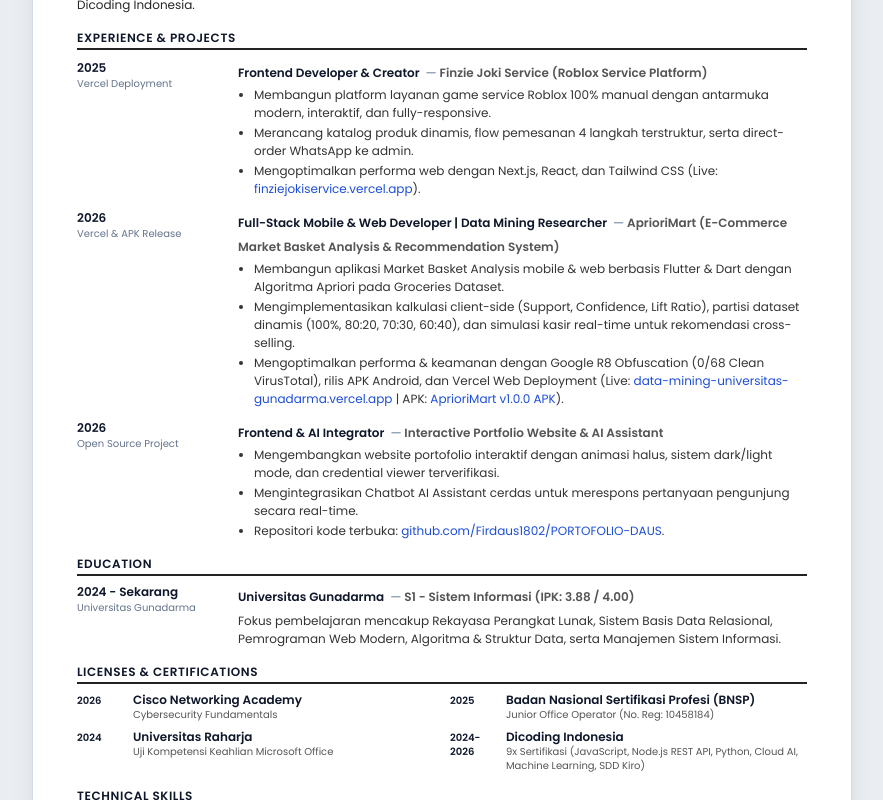
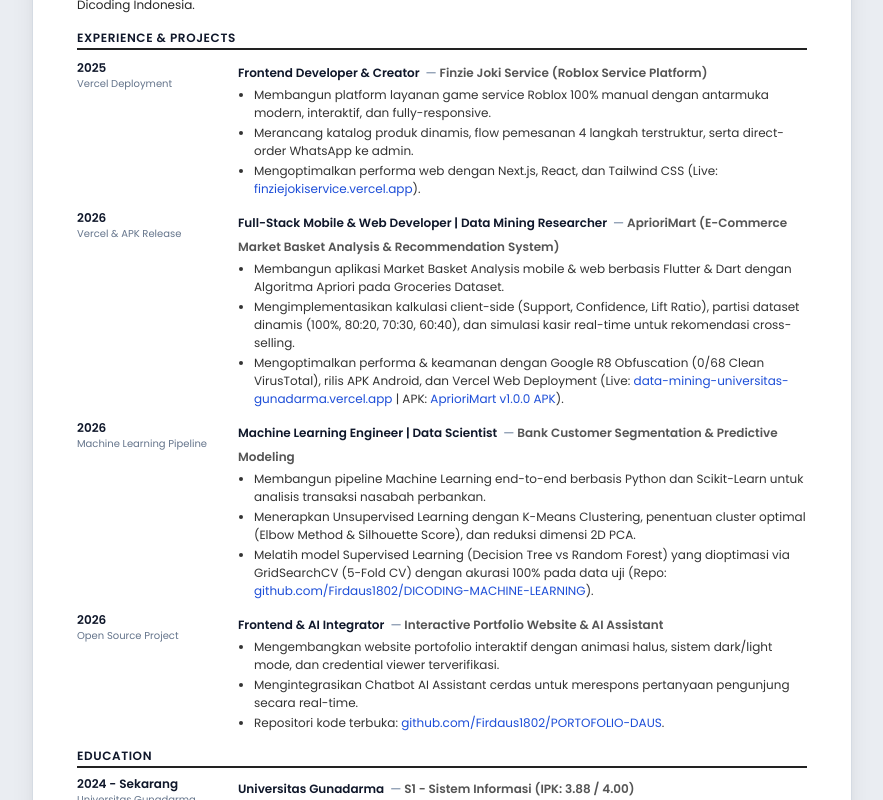
Before and after one commit to Firdaus1802/PORTOFOLIO-DAUS, a Next.js app: page /cv in a window 1280 px wide. Shown: the part 449-1249 px from the top of the page, without its empty margins (198-1081 px from the left). Built offline with nearby package versions, Linux system fonts and the light colour scheme; no server answers.

Commit message:
feat(project): add Bank Customer Segmentation & Machine Learning Pipeline project to portfolio, CV, and AI assistant

```diff
--- a/app/api/chat/route.ts
+++ b/app/api/chat/route.ts
@@ -48,7 +48,12 @@ function getSmartFallbackResponse(query: string): string {
 • **Arsitektur & Tech Stack:** Flutter, Dart, Google R8 ProGuard, Algoritma Apriori, Vercel, GitHub.
 • **Fitur & Solusi:** Aplikasi Market Basket Analysis mobile dan web dengan Algoritma Apriori pada Groceries Dataset. Menghitung Support, Confidence, dan Lift Ratio secara client-side, simulasi kasir cross-selling real-time, partisi dataset dinamis (100%, 80:20, 70:30, 60:40), dan proteksi Google R8 (0/68 Clean VirusTotal).
 
-3. **Interactive Portfolio Website & AI Assistant**
+3. **Bank Customer Segmentation & Machine Learning Pipeline**
+• **Repositori GitHub:** [github.com/Firdaus1802/DICODING-MACHINE-LEARNING](https://github.com/Firdaus1802/DICODING-MACHINE-LEARNING)
+• **Arsitektur & Tech Stack:** Python, Scikit-Learn, K-Means Clustering, PCA, Decision Tree, Random Forest, GridSearchCV, Pandas, NumPy.
+• **Fitur & Solusi:** End-to-end Machine Learning pipeline untuk segmentasi nasabah bank (K-Means, Elbow Method, PCA 2D) dan klasifikasi prediktif (Decision Tree & Random Forest dengan 5-Fold GridSearchCV) yang mencapai akurasi 100% pada data uji.
+
+4. **Interactive Portfolio Website & AI Assistant**
 • **Tautan Kode:** [github.com/Firdaus1802/PORTOFOLIO-DAUS](https://github.com/Firdaus1802/PORTOFOLIO-DAUS)
 • **Arsitektur & Tech Stack:** Next.js, TypeScript, Tailwind CSS, Framer Motion, Edge AI.
 • **Fitur & Solusi:** Web portofolio interaktif dengan animasi halus, credential viewer terverifikasi, dan Chatbot AI Assistant cerdas.`
@@ -264,7 +269,7 @@ Silakan pilih direktori informasi yang ingin Anda akses:
 
 Silakan pilih direktori informasi yang ingin Anda akses:
 • **Profil & Latar Belakang Akademik** (S1 Sistem Informasi di Gunadarma IPK 3.88)
-• **Portofolio Proyek & Arsitektur Kode** (Finzie Joki Service, AprioriMart Market Basket Analysis)
+• **Portofolio Proyek & Arsitektur Kode** (Finzie Joki Service, AprioriMart, Machine Learning Pipeline)
 • **Spesialisasi Tech Stack & Database** (React, Next.js, Flutter, Supabase, Node.js)
 • **Lisensi & Sertifikasi Industri Resmi** (12 Lisensi Terverifikasi)
 • **Curriculum Vitae (CV) Resmi** (Tersedia Format Cetak A4)
--- a/app/contact.tsx
+++ b/app/contact.tsx
@@ -135,6 +135,7 @@ Gunakan panduan informasi berikut tentang Firdaus untuk menjawab pertanyaan:
 5. **Proyek Utama**:
    - Finzie Joki Service: Platform website layanan joki dan servis game Roblox (CDID, DDS, Eagle Nation) yang dibangun menggunakan Next.js, React, dan Tailwind CSS, serta di-deploy secara publik di Vercel (https://finziejokiservice.vercel.app/).
    - AprioriMart: Aplikasi Market Basket Analysis & Recommendation System berbasis mobile dan web menggunakan Flutter, Dart, dan Algoritma Apriori pada Groceries Dataset. Dilengkapi simulasi kasir real-time cross-selling, partisi dataset dinamis (100%, 80:20, 70:30, 60:40), Google R8 Obfuscation (0/68 Clean Bebas Malware di VirusTotal), Vercel Live Demo (https://data-mining-universitas-gunadarma.vercel.app/), rilis APK Android (https://github.com/Firdaus1802/data-mining-universitas-gunadarma/releases/download/v1.0.0/AprioriMart-v1.0.0.apk), dan repositori GitHub (https://github.com/Firdaus1802/data-mining-universitas-gunadarma).
+   - Bank Customer Segmentation & Machine Learning Pipeline: Pipeline Machine Learning end-to-end berbasis Python dan Scikit-Learn yang mengintegrasikan segmentasi nasabah bank (Unsupervised K-Means, Elbow Method, PCA 2D) dan model prediksi cluster (Supervised Decision Tree & Random Forest dengan 5-Fold GridSearchCV) dengan akurasi 100% pada data uji, berlisensi resmi Dicoding (https://github.com/Firdaus1802/DICODING-MACHINE-LEARNING).
 
 Aturan Tambahan: Jawab langsung ke intinya, akurat sesuai data di atas, jangan mengarang data palsu, dan pertahankan nada bicara profesional tanpa emoticon.`
       },
--- a/app/cv/page.tsx
+++ b/app/cv/page.tsx
@@ -155,6 +155,28 @@ export default function CVPage() {
             </div>
           </div>
 
+          <div className="grid grid-cols-1 sm:grid-cols-[145px_1fr] print:grid-cols-[145px_1fr] gap-1 sm:gap-4 mb-3">
+            <div>
+              <span className="block text-xs font-extrabold text-[#0f172a]">2026</span>
+              <span className="block text-[10px] text-[#64748b]">Machine Learning Pipeline</span>
+            </div>
+            <div>
+              <div className="mb-0.5">
+                <h3 className="text-xs font-extrabold text-[#0f172a] inline">
+                  Machine Learning Engineer | Data Scientist
+                </h3>
+                <span className="text-xs font-semibold text-[#555555] inline ml-1.5 before:content-['—_'] before:text-[#94a3b8]">
+                  Bank Customer Segmentation & Predictive Modeling
+                </span>
+              </div>
+              <ul className="list-disc pl-4 text-xs text-[#333333] space-y-0.5 leading-normal">
+                <li>Membangun pipeline Machine Learning end-to-end berbasis Python dan Scikit-Learn untuk analisis transaksi nasabah perbankan.</li>
+                <li>Menerapkan Unsupervised Learning dengan K-Means Clustering, penentuan cluster optimal (Elbow Method & Silhouette Score), dan reduksi dimensi 2D PCA.</li>
+                <li>Melatih model Supervised Learning (Decision Tree vs Random Forest) yang dioptimasi via GridSearchCV (5-Fold CV) dengan akurasi 100% pada data uji (Repo: <a href="https://github.com/Firdaus1802/DICODING-MACHINE-LEARNING" target="_blank" rel="noopener noreferrer" className="text-[#1d4ed8] hover:underline">github.com/Firdaus1802/DICODING-MACHINE-LEARNING</a>).</li>
+              </ul>
+            </div>
+          </div>
+
           <div className="grid grid-cols-1 sm:grid-cols-[145px_1fr] print:grid-cols-[145px_1fr] gap-1 sm:gap-4">
             <div>
               <span className="block text-xs font-extrabold text-[#0f172a]">2026</span>
--- a/app/project.tsx
+++ b/app/project.tsx
@@ -32,7 +32,7 @@ export default function Project() {
           </div>
         </FadeDown>
 
-        <div className="max-w-7xl mx-auto px-6 md:px-12 grid grid-cols-1 lg:grid-cols-2 gap-8 items-stretch">
+        <div className="max-w-7xl mx-auto px-6 md:px-12 grid grid-cols-1 md:grid-cols-2 lg:grid-cols-3 gap-8 items-stretch">
           {projects.map((project, idx) => (
             <FadeUp key={project.id} delay={idx * 0.15}>
               <GlareHover className="group flex flex-col h-full bg-background border border-text-secondary/20 hover:border-text-primary/50 rounded-2xl overflow-hidden transition-all duration-500 shadow-sm hover:shadow-2xl">
@@ -95,7 +95,7 @@ export default function Project() {
                       target="_blank"
                       rel="noopener noreferrer"
                       className="p-2 border border-text-secondary/20 rounded-full text-text-secondary hover:text-background hover:bg-text-primary hover:border-text-primary transition-all duration-300 cursor-pointer"
-                      title="Open Live Website"
+                      title={project.liveDemoUrl.includes("github.com") ? "View Repository on GitHub" : "Open Live Website"}
                     >
                       <svg className="w-4 h-4" fill="none" stroke="currentColor" viewBox="0 0 24 24">
                         <path strokeLinecap="round" strokeLinejoin="round" strokeWidth="2" d="M10 6H6a2 2 0 00-2 2v10a2 2 0 002 2h10a2 2 0 002-2v-4M14 4h6m0 0v6m0-6L10 14" />
@@ -212,7 +212,7 @@ export default function Project() {
                     rel="noopener noreferrer"
                     className="flex-1 min-w-[160px] text-center font-bold text-sm tracking-widest uppercase bg-text-primary text-background py-3.5 px-4 rounded-xl hover:opacity-90 hover:-translate-y-0.5 transition-all duration-300 shadow-md cursor-pointer flex items-center justify-center gap-2"
                   >
-                    <span>Open Live Demo</span>
+                    <span>{selectedProject.liveDemoUrl.includes("github.com") ? "View on GitHub" : "Open Live Demo"}</span>
                     <svg className="w-4 h-4 shrink-0" fill="none" stroke="currentColor" viewBox="0 0 24 24">
                       <path strokeLinecap="round" strokeLinejoin="round" strokeWidth="2" d="M10 6H6a2 2 0 00-2 2v10a2 2 0 002 2h10a2 2 0 002-2v-4M14 4h6m0 0v6m0-6L10 14" />
                     </svg>
@@ -318,4 +318,27 @@ const projects: ProjectItem[] = [
     liveDemoUrl: "https://data-mining-universitas-gunadarma.vercel.app",
     apkUrl: "https://github.com/Firdaus1802/data-mining-universitas-gunadarma/releases/download/v1.0.0/AprioriMart-v1.0.0.apk",
   },
+  {
+    id: "bank-customer-ml",
+    number: "03",
+    title: "Bank Customer Segmentation & Machine Learning Pipeline",
+    badge: "GITHUB REPOSITORY • MACHINE LEARNING PIPELINE",
+    badgeColor: "text-blue-500",
+    shortDescription: "Pipeline Machine Learning end-to-end untuk segmentasi nasabah bank (K-Means & PCA) dan prediksi cluster klasifikasi (Random Forest & Decision Tree) dengan akurasi 100%.",
+    fullDescription: "Proyek Machine Learning end-to-end yang mengintegrasikan analisis segmentasi nasabah perbankan (Unsupervised Learning) dan pemodelan klasifikasi prediktif (Supervised Learning). Menjalankan pipeline komprehensif mulai dari Exploratory Data Analysis (EDA), pembersihan data & outlier handling (IQR), feature scaling (StandardScaler), penentuan cluster optimal (Elbow Method & Silhouette Score), reduksi dimensi 2D dengan PCA, hingga evaluasi model klasifikasi (Decision Tree vs Random Forest) yang dioptimasi dengan 5-Fold Cross Validation GridSearchCV, menghasilkan akurasi 100% pada data uji.",
+    createdAt: "2026",
+    liveDomain: "github.com/Firdaus1802/DICODING-MACHINE-LEARNING",
+    imagePath: "/images/project-machine-learning.png",
+    features: [
+      "Segmentasi Nasabah (K-Means Clustering & KElbowVisualizer)",
+      "Reduksi Dimensi 2D dengan Principal Component Analysis (PCA)",
+      "Pembersihan Data, IQR Outlier Handling & StandardScaler",
+      "Model Klasifikasi Decision Tree & Random Forest",
+      "Hyperparameter Tuning dengan GridSearchCV (5-Fold CV)",
+      "Evaluasi Metrik Akurasi 100%, Precision, Recall & F1-Score",
+    ],
+    tech: ["Python", "Scikit-Learn", "K-Means", "Random Forest", "PCA", "GridSearchCV", "Pandas", "NumPy"],
+    githubUrl: "https://github.com/Firdaus1802/DICODING-MACHINE-LEARNING",
+    liveDemoUrl: "https://github.com/Firdaus1802/DICODING-MACHINE-LEARNING",
+  },
 ]
--- a/public/cv-html/index.html
+++ b/public/cv-html/index.html
@@ -103,6 +103,24 @@
             <li>Membangun aplikasi Market Basket Analysis mobile & web berbasis Flutter & Dart dengan Algoritma Apriori pada Groceries Dataset.</li>
             <li>Mengimplementasikan kalkulasi client-side (Support, Confidence, Lift Ratio), partisi dataset dinamis (100%, 80:20, 70:30, 60:40), dan simulasi kasir real-time untuk rekomendasi cross-selling.</li>
             <li>Mengoptimalkan performa & keamanan dengan Google R8 Obfuscation (0/68 Clean VirusTotal), rilis APK Android, dan Vercel Web Deployment (Live: <a href="https://data-mining-universitas-gunadarma.vercel.app" target="_blank">data-mining-universitas-gunadarma.vercel.app</a> | APK: <a href="https://github.com/Firdaus1802/data-mining-universitas-gunadarma/releases/download/v1.0.0/AprioriMart-v1.0.0.apk" target="_blank">AprioriMart v1.0.0 APK</a>).</li>
+          </ul>
+        </div>
+      </div>
+
+      <div class="entry-row">
+        <div class="entry-left">
+          <span class="entry-period">2026</span>
+          <span class="entry-meta">Machine Learning Pipeline</span>
+        </div>
+        <div class="entry-right">
+          <div class="entry-header">
+            <h3 class="entry-title">Machine Learning Engineer | Data Scientist</h3>
+            <span class="entry-subtitle">Bank Customer Segmentation & Predictive Modeling</span>
+          </div>
+          <ul class="entry-bullets">
+            <li>Membangun pipeline Machine Learning end-to-end berbasis Python dan Scikit-Learn untuk analisis transaksi nasabah perbankan.</li>
+            <li>Menerapkan Unsupervised Learning dengan K-Means Clustering, penentuan cluster optimal (Elbow Method & Silhouette Score), dan reduksi dimensi 2D PCA.</li>
+            <li>Melatih model Supervised Learning (Decision Tree vs Random Forest) yang dioptimasi via GridSearchCV (5-Fold CV) dengan akurasi 100% pada data uji (Repo: <a href="https://github.com/Firdaus1802/DICODING-MACHINE-LEARNING" target="_blank">github.com/Firdaus1802/DICODING-MACHINE-LEARNING</a>).</li>
           </ul>
         </div>
       </div>
--- a/public/cv.html
+++ b/public/cv.html
@@ -103,6 +103,24 @@
             <li>Membangun aplikasi Market Basket Analysis mobile & web berbasis Flutter & Dart dengan Algoritma Apriori pada Groceries Dataset.</li>
             <li>Mengimplementasikan kalkulasi client-side (Support, Confidence, Lift Ratio), partisi dataset dinamis (100%, 80:20, 70:30, 60:40), dan simulasi kasir real-time untuk rekomendasi cross-selling.</li>
             <li>Mengoptimalkan performa & keamanan dengan Google R8 Obfuscation (0/68 Clean VirusTotal), rilis APK Android, dan Vercel Web Deployment (Live: <a href="https://data-mining-universitas-gunadarma.vercel.app" target="_blank">data-mining-universitas-gunadarma.vercel.app</a> | APK: <a href="https://github.com/Firdaus1802/data-mining-universitas-gunadarma/releases/download/v1.0.0/AprioriMart-v1.0.0.apk" target="_blank">AprioriMart v1.0.0 APK</a>).</li>
+          </ul>
+        </div>
+      </div>
+
+      <div class="entry-row">
+        <div class="entry-left">
+          <span class="entry-period">2026</span>
+          <span class="entry-meta">Machine Learning Pipeline</span>
+        </div>
+        <div class="entry-right">
+          <div class="entry-header">
+            <h3 class="entry-title">Machine Learning Engineer | Data Scientist</h3>
+            <span class="entry-subtitle">Bank Customer Segmentation & Predictive Modeling</span>
+          </div>
+          <ul class="entry-bullets">
+            <li>Membangun pipeline Machine Learning end-to-end berbasis Python dan Scikit-Learn untuk analisis transaksi nasabah perbankan.</li>
+            <li>Menerapkan Unsupervised Learning dengan K-Means Clustering, penentuan cluster optimal (Elbow Method & Silhouette Score), dan reduksi dimensi 2D PCA.</li>
+            <li>Melatih model Supervised Learning (Decision Tree vs Random Forest) yang dioptimasi via GridSearchCV (5-Fold CV) dengan akurasi 100% pada data uji (Repo: <a href="https://github.com/Firdaus1802/DICODING-MACHINE-LEARNING" target="_blank">github.com/Firdaus1802/DICODING-MACHINE-LEARNING</a>).</li>
           </ul>
         </div>
       </div>
```
Also changed, not shown: public/images/project-machine-learning.png (added), 1 other file (tests, documents, lock files or other folders).
